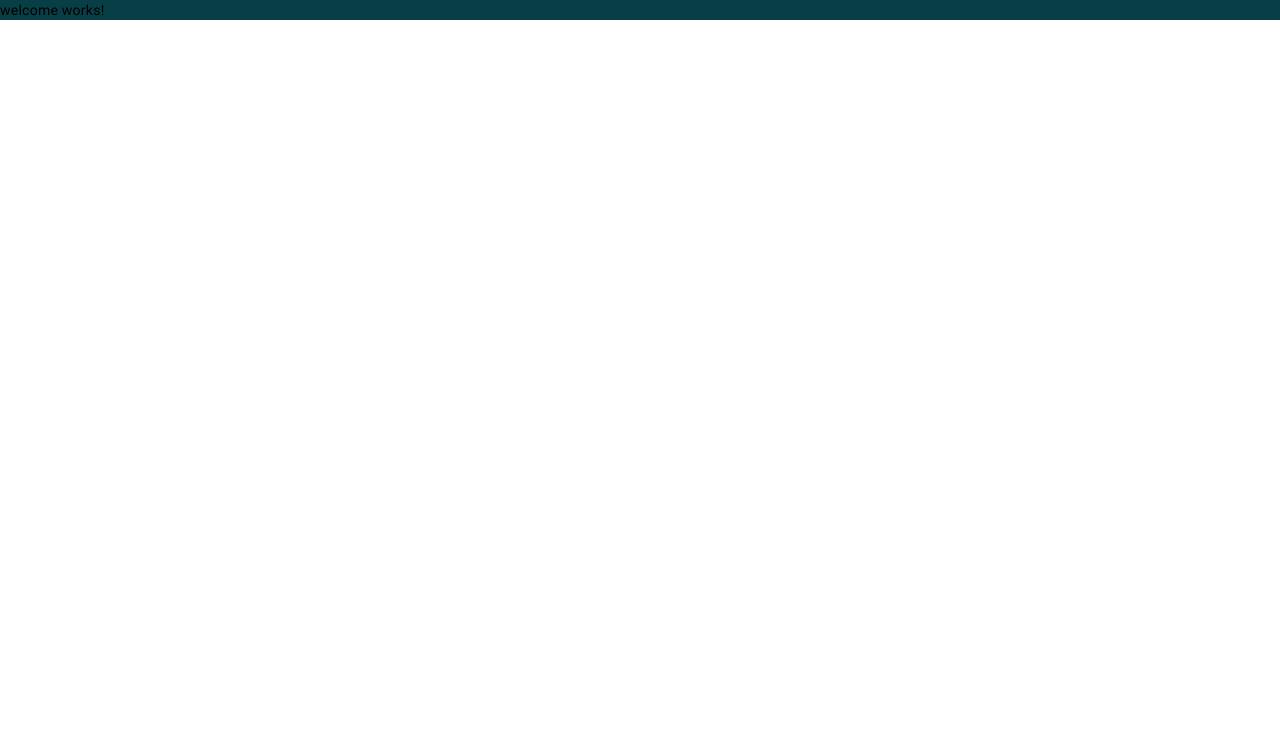
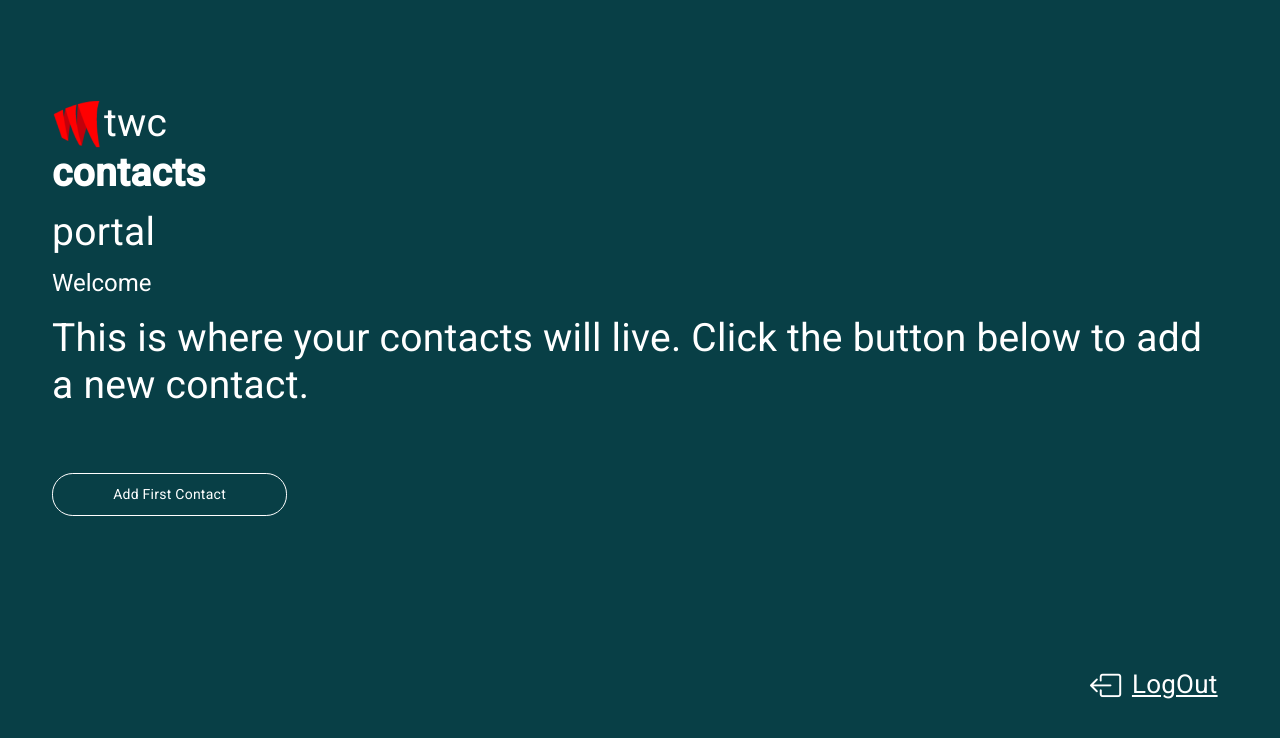
Before and after one commit to Pravinda-Bandara/twc-test-angular, an Angular app: page /app/welcome in a window 1280 px wide. Shown: the top 738 px of the page. Built offline with nearby package versions, Linux system fonts and the light colour scheme; sample sign-in values are in the browser's storage.

Commit message:
create welcome page

```diff
--- a/src/app/view/welcome/welcome.component.ts
+++ b/src/app/view/welcome/welcome.component.ts
@@ -1,14 +1,44 @@
-import { Component } from '@angular/core';
+import { Component, OnInit } from '@angular/core';
+import { Router } from '@angular/router';
+import {StoreService} from "../../service/store.service";
+
 
 @Component({
   selector: 'app-welcome',
   template: `
-    <p>
-      welcome works!
-    </p>
+      <div class="flex justify-evenly items-center h-screen flex-col bg-fixed-cover ">
+          <div class="p-10">
+              <app-logo textColor="text-white" imageSize="w-10" textSize="text-3xl"></app-logo>
+              <h1 class="font-bold text-4xl my-5 my-10 text-white mb-5 mt-14">Welcome</h1>
+              <p class="text-white text-3xl">This is where your contacts will live. Click the button below to add
+                  a new contact.</p>
+              <button (click)="navigateToAddContact()" type="button" class="custom-button">Add First Contact</button>
+          </div>
+          <div class="self-end flex mr-10">
+              <i class="bi bi-box-arrow-left text-2xl text-white"></i>
+              <button class="underline text-lg float-end text-white mx-2 text-xl mb-10" type="button" (click)="handleLogOut()">LogOut</button>
+          </div>
+      </div>
   `,
-  styles: ``
+  styles: []
 })
-export class WelcomeComponent {
+export class WelcomeComponent implements OnInit {
+  constructor(private router: Router, private storeService: StoreService) {}
 
+  ngOnInit(): void {
+    const userInfo = localStorage.getItem('userInfo');
+    if (!userInfo) {
+      this.router.navigateByUrl('/login');
+    }
+  }
+
+  handleLogOut(): void {
+    this.storeService.UserSignOut();
+    localStorage.removeItem('userInfo');
+    this.router.navigateByUrl('/login');
+  }
+
+  navigateToAddContact(): void {
+    this.router.navigateByUrl('/app/addcontact');
+  }
 }
--- a/src/index.html
+++ b/src/index.html
@@ -8,6 +8,7 @@
   <link rel="icon" type="image/x-icon" href="favicon.ico">
   <link href="https://fonts.googleapis.com/css2?family=Roboto:wght@300;400;500&display=swap" rel="stylesheet">
   <link href="https://fonts.googleapis.com/icon?family=Material+Icons" rel="stylesheet">
+  <link rel="stylesheet" href="https://cdn.jsdelivr.net/npm/bootstrap-icons@1.11.3/font/bootstrap-icons.min.css">
 </head>
 <body class="mat-typography">
   <app-root></app-root>
```
